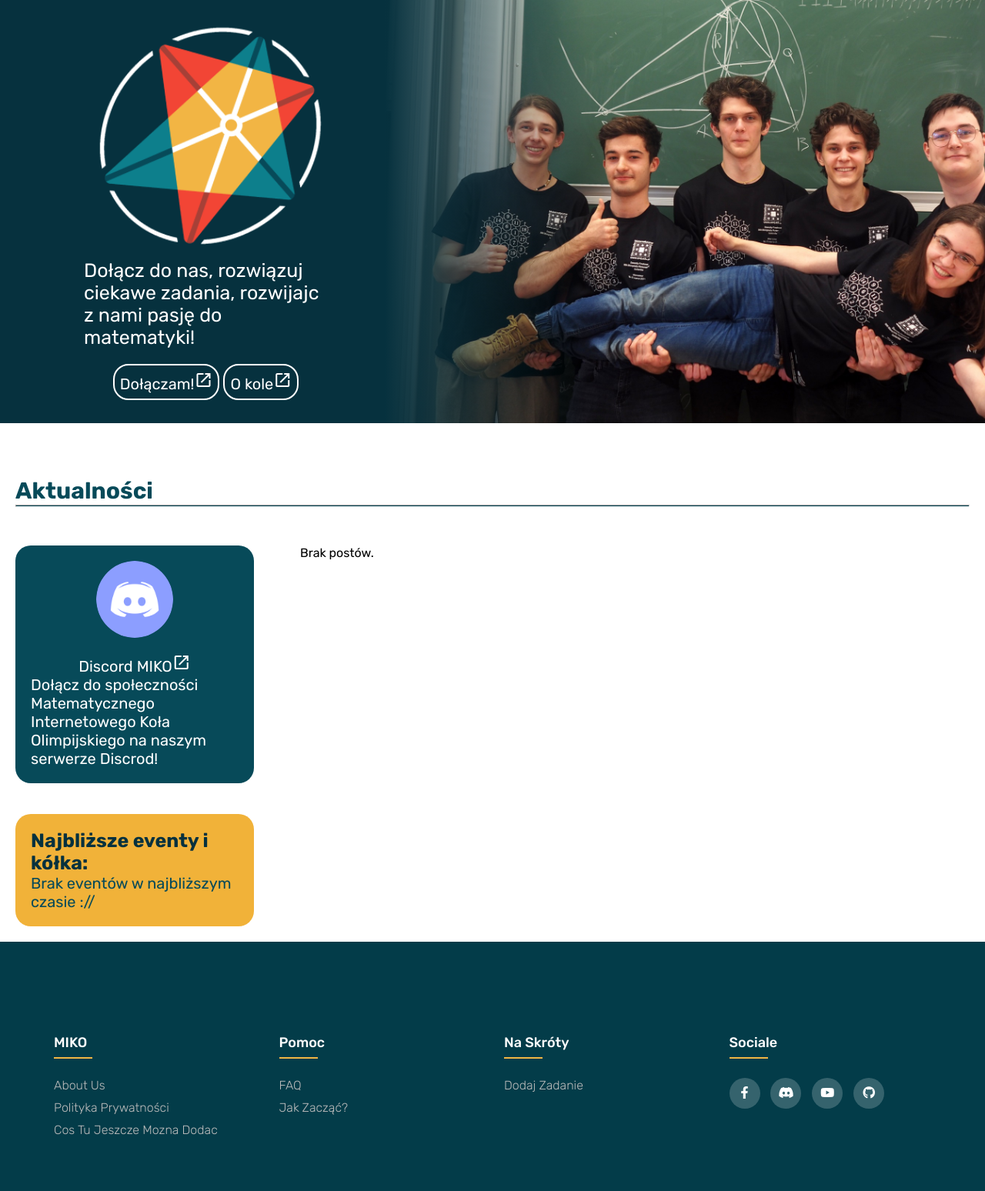
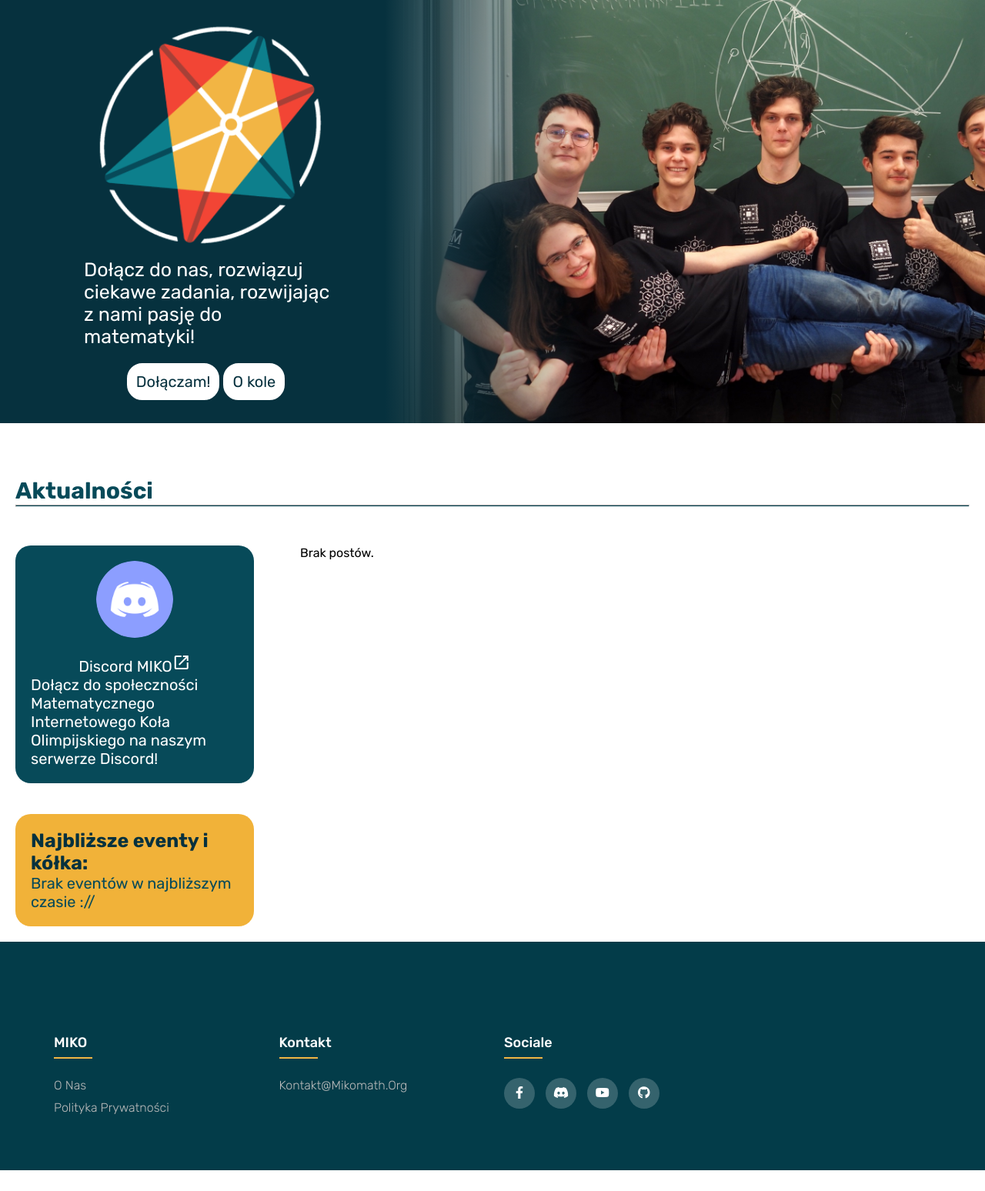
Before and after one commit to tymowskyy/MIKOsite, a Django app: page / in a window 1280 px wide. Shown: the part 80-1628 px from the top of the page at 77% size. After the commit the page ends 1601 px from the top, so only its background shows below. Run offline with Django 5.2, Linux system fonts and the light colour scheme; data that the repository does not hold is empty.

Commit message:
Minor changes

```diff
--- a/mikosite/accounts/views.py
+++ b/mikosite/accounts/views.py
@@ -8,7 +8,7 @@ from django.contrib.auth.decorators import login_required
 from django.contrib.auth.models import Group
 from mainSite.models import Post
 from hintBase.models import Problem, ProblemHint
-
+from django.http import HttpResponse
 
 # Create your views here.
 
@@ -137,6 +137,8 @@ def profile(request):
     return render(request, "profile.html", messages)
 
 def public_profile(request, username):
+
+    return HttpResponse("Update soon :))")
     user = User.objects.get(username=username)
 
     parameters_to_pass = {}
--- a/mikosite/mainSite/templates/about.html
+++ b/mikosite/mainSite/templates/about.html
@@ -14,10 +14,10 @@
 
     <section id="description">
         <h2>Kim jesteśmy?</h2>
-        <h3>Jesteśmy grupą młodych pasjonatów matematyki i informatyki, którzy chcą podzielić się swoją wiedzą z kolegami niemającymi dostępu do odpowiednich materiałów. Zależy nam na stworzeniu otwartej, długotrwałej społeczności złożonej zarówno z doświadczonych olimpijczyków, jak i uczniów stawiających swoje pierwsze kroki w Olimpiadzie Matematycznej.
-            Naszym celem jest między innymi umożliwienie uczniom ze szkół bez tradycji olimpijskiej równych szans w starcie w Olimpiadach.
+        <h3>Jesteśmy grupą młodych pasjonatów matematyki i sztucznej inteligencji, którzy chcą podzielić się swoją wiedzą z osobami niemającymi dostępu do odpowiednich materiałów. Zależy nam na stworzeniu otwartej, długotrwałej społeczności, złożonej zarówno z doświadczonych olimpijczyków, jak i uczniów stawiających swoje pierwsze kroki w Olimpiadzie Matematycznej.
+            Naszym celem jest między innymi umożliwienie uczniom ze szkół bez tradycji olimpijskiej równych szans w starcie w olimpiadach.
             Organizujemy regularne kółka, konkursy zadaniowe, udostępniamy materiały i nie tylko.
-            Przede wszystkim działamy w ramach modelu "od uczniów, dla uczniów"; każdy wystarczająco doświadczony członek społeczności jest mile widziany w roli prowadzącego kółka lub przy pomocy w organizacji wykładów i bezpośrednio w udzielaniu odpowiedzi na czatach naszego serwera <a href="https://discord.gg/nA8CjrPqGM" style="text-decoration: underline dashed;">Discorda</a>. Zamierzamy również prowadzić działalność popularyzatorską na rzecz matematyki olimpijskiej.
+            Przede wszystkim działamy w ramach modelu "od uczniów, dla uczniów"; każdy wystarczająco doświadczony członek społeczności jest mile widziany w roli prowadzącego kółka lub przy pomocy w organizacji wykładów i bezpośrednio w udzielaniu odpowiedzi na czatach naszego serwera <a href="https://discord.gg/nA8CjrPqGM" style="text-decoration: underline dashed;">Discorda</a>.
         </h3>
     </section>
 
--- a/mikosite/mainSite/templates/footer.html
+++ b/mikosite/mainSite/templates/footer.html
@@ -17,23 +17,14 @@
                 <div class="footer-col">
                     <h4>MIKO</h4>
                     <ul>
-                        <li><a href="#">about us</a></li>
+                        <li><a href="/about/">O nas</a></li>
                         <li><a href="#">polityka prywatności</a></li>
-                        <li><a href="#">cos tu jeszcze mozna dodac</a></li>
                     </ul>
                 </div>
                 <div class="footer-col">
-                    <h4>Pomoc</h4>
+                    <h4>Kontakt</h4>
                     <ul>
-                        <li><a href="#">FAQ</a></li>
-                        <li><a href="#">Jak zacząć?</a></li>
-
-                    </ul>
-                </div>
-                <div class="footer-col">
-                    <h4>Na skróty</h4>
-                    <ul>
-                        <li><a href="#">dodaj zadanie</a></li>
+                        <li><a href="#">kontakt@mikomath.org</a></li>
 
                     </ul>
                 </div>
@@ -44,7 +35,6 @@
                         <a href="#"><i class="fab fa-discord"></i></a>
                         <a href="#"><i class="fab fa-youtube"></i></a>
                         <a href="#"><i class="fab fa-github"></i></a>
-
                     </div>
                 </div>
             </div>
--- a/mikosite/mainSite/templates/header.html
+++ b/mikosite/mainSite/templates/header.html
@@ -27,11 +27,11 @@
         <li><a href="/" {% if request.path == '/' %}id="current"{% endif %}>HOME</a></li>
         <li><a href="/kolomatematyczne" {% if request.path == '/kolomatematyczne/' %}id="current"{% endif %}>KOŁO MATEMATYCZNE</a></li>
         <li><a href="/about" {% if request.path == '/about/' %}id="current"{% endif %}>O NAS</a></li>
-        <li><a href="/bazahintow" {% if request.path == '/bazahintow/' %}id="current"{% endif %}>BAZA ZADAŃ</a></li>
-        <li class="profile-item"><a href="/profile" {% if request.path == '/profile/' %}id="current"{% endif %}>PROFIL</a></li>
+        <li><a href="#" {% if request.path == '/bazahintow/' %}id="current"{% endif %}>BAZA ZADAŃ</a></li>
+        <li class="profile-item"><a href="#" {% if request.path == '/profile/' %}id="current"{% endif %}>PROFIL</a></li>
     </ul>
     <div class="navbar-right">
-      <a href="/profile">PROFIL</a>
+      <a href="">PROFIL</a>
     </div>
   </nav>
 </header>
--- a/mikosite/mainSite/templates/index.html
+++ b/mikosite/mainSite/templates/index.html
@@ -14,16 +14,17 @@
 </head>
 
 <body>
-       {% include "header.html" %}
+    {% include "header.html" %}
+
     <main>
         <div id="landing-banner-wrapper">
-            <div id ="info-wrapper">
+            <div id="info-wrapper">
                 <img src="{% static 'logoDark.png' %}" alt="person"
                     style="">
-                <h2 id="welcome-text">Dołącz do nas, rozwiązuj ciekawe zadania, rozwijajc z nami pasję do matematyki!</h2>
+                <h2 id="welcome-text">Dołącz do nas, rozwiązuj ciekawe zadania, rozwijając z nami pasję do matematyki!</h2>
                 <div style="display: flex; justify-content: space-evenly; font-weight: 400; margin-top: 20px;">
-                    <a href="https://discord.gg/nA8CjrPqGM" style="text-decoration: none; cursor: pointer">Dołączam!<span class="material-symbols-outlined">open_in_new</span></a>
-                    <a href="kolomatematyczne/" style="text-decoration: none; cursor: pointer">O kole<span class="material-symbols-outlined">open_in_new</span></a>
+                    <a href="https://discord.gg/nA8CjrPqGM" style="text-decoration: none; cursor: pointer">Dołączam!</a>
+                    <a href="kolomatematyczne/" style="text-decoration: none; cursor: pointer">O kole</a>
                 </div>
             </div>
             <div id="background-image" style="background-image: linear-gradient(to right, rgb(6,49,62), rgba(255,255,255,0),rgba(255,255,255,0), rgba(255,255,255,0)), url('{% static 'MIKO_BG1.jpg' %}');">
@@ -42,7 +43,7 @@
                         style="height: 100px; border-radius: 50px; margin-bottom: 20px;">
                     <a href="https://discord.gg/nA8CjrPqGM" style="text-decoration: none; font-size:25px; cursor: pointer"><h3 id="profile_name" style="color: white; text-align: center;">Discord MIKO<span class="material-symbols-outlined">open_in_new</span></h3></a>
                     <p style="word-break: break-word; color: white; font-size: 20px">Dołącz do społeczności Matematycznego Internetowego
-                        Koła Olimpijskiego na naszym serwerze Discrod!
+                        Koła Olimpijskiego na naszym serwerze Discord!
                     </p>
                 </div>
                 <div class="info-banner">
@@ -110,8 +111,8 @@
                         {% if not forloop.last %}; {% endif %}
                         {% endfor %}
                     </p>
-                    <p><strong>Data publikcaji:</strong> {{ post.date }}</p>
-                    <p><strong>Czas publikcaji:</strong> {{ post.time }}</p>
+                    <p><strong>Data publikacji:</strong> {{ post.date }}</p>
+                    <p><strong>Czas publikacji:</strong> {{ post.time }}</p>
                     <p id="post_content">{{ post.text_field_1 }}</p>
                     <p id="post_content">{{ post.text_field_2 }}</p>
                     <p>
--- a/mikosite/mainSite/views.py
+++ b/mikosite/mainSite/views.py
@@ -7,7 +7,7 @@ from django.views.decorators.cache import cache_page
 
 # Create your views here.
 
-@cache_page(60*5)
+# @cache_page(60*5)
 def index(request):
 
     today = date.today()
--- a/mikosite/static/style.css
+++ b/mikosite/static/style.css
@@ -87,20 +87,21 @@ h3 {
   text-decoration: none;
   font-family: "Rubik", sans-serif;
   font-size: 20px;
-  color: white;
+
+  color: var(--b2);
   border: white 2px solid;
-  background-color: transparent;
+  background-color: white;
   border-radius: 20px;
-  padding: 7px;
+  padding: 10px;
+    transition: ease-in 0.2s;
+
   margin-right: 5px;
 }
 
+
 #landing-banner-wrapper a:hover {
-  color: white;
   transition: ease-in 0.2s;
-  color: var(--b2);
-  border: white 2px solid;
-  background-color: white;
+  transform: translateY(-3px);
   border-radius: 20px;
 }
 
```
Also changed, not shown: mikosite/hintBase/templates/index1.html (+10 -0 lines), mikosite/mikosite/settings.py (+16 -9 lines), mikosite/static/aboutStyle.css (+25 -12 lines), mikosite/static/hintbaseindexStyle.css (+9 -63 lines), mikosite/static/MIKO_BG1.jpg, mikosite/static/MIKO_PICTURE.png.
